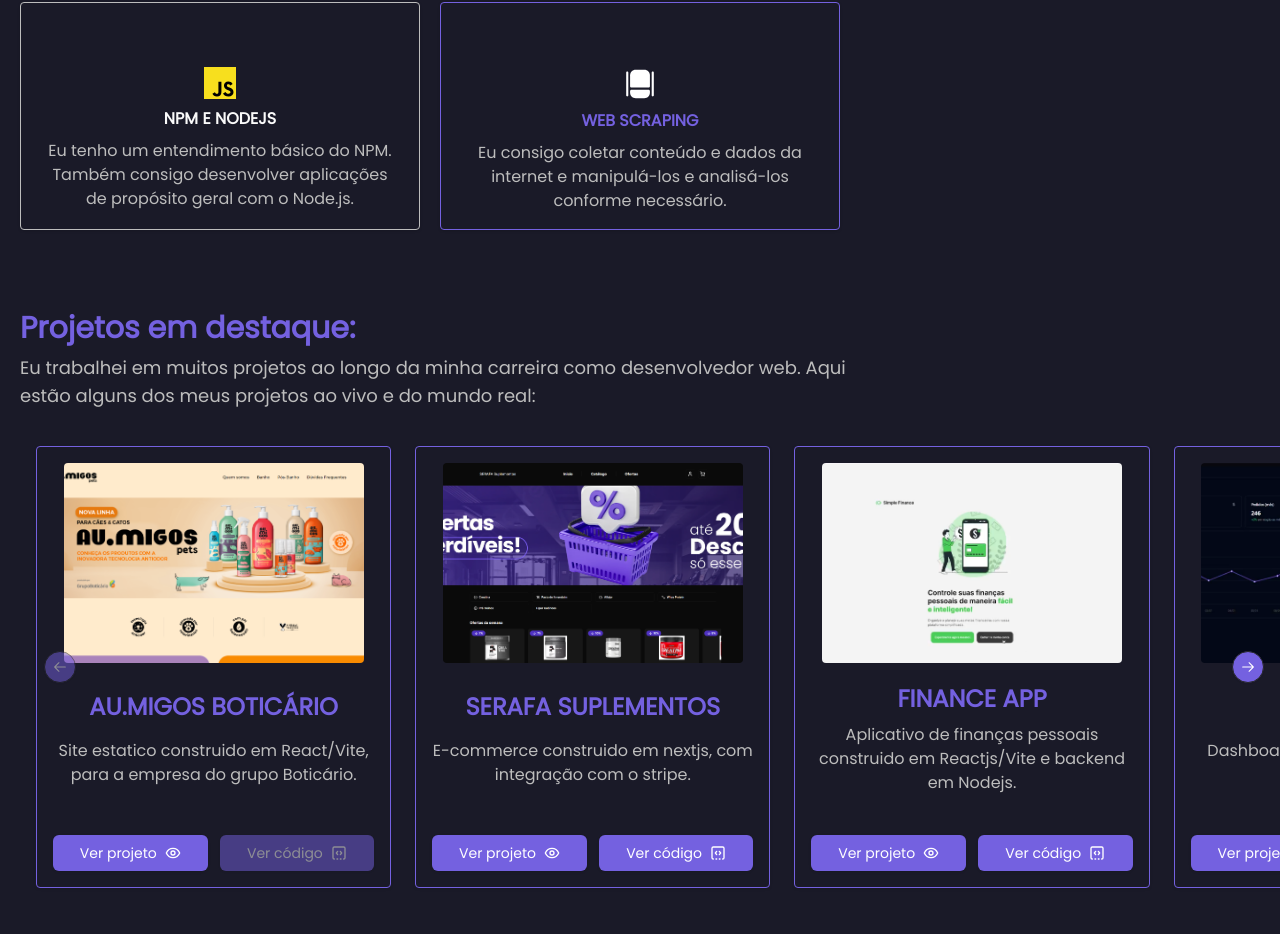
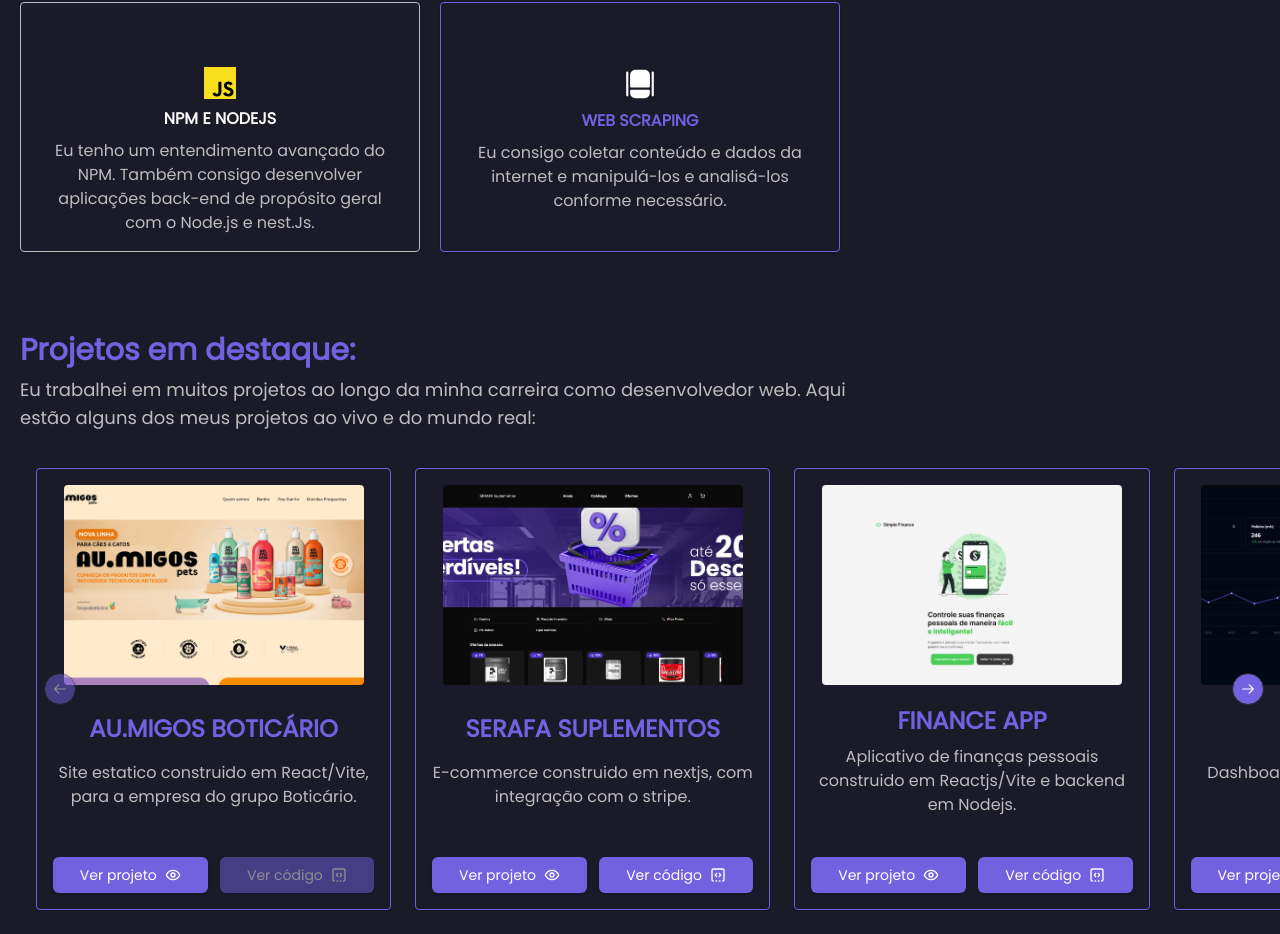
Before and after one commit to serafimmatheus/portfolio, a Next.js app: page / in a window 1280 px wide. Shown: the part 1578-2512 px from the top of the page. Built offline with nearby package versions, Linux system fonts and the light colour scheme.

Commit message:
feat: copyrith text npm and node

```diff
--- a/src/app/(home)/page.tsx
+++ b/src/app/(home)/page.tsx
@@ -196,8 +196,9 @@
                 </div>
                 <p className="font-bold uppercase">NPM E NODEJS</p>
                 <p className="text-foreground">
-                  Eu tenho um entendimento básico do NPM. Também consigo
-                  desenvolver aplicações de propósito geral com o Node.js.
+                  Eu tenho um entendimento avançado do NPM. Também consigo
+                  desenvolver aplicações back-end de propósito geral com o
+                  Node.js e nest.Js.
                 </p>
               </CardContent>
             </Card>
--- a/src/app/obrigado/page.tsx
+++ b/src/app/obrigado/page.tsx
@@ -22,7 +22,8 @@
             LinkedIn
             <LinkedinIcon size={24} />
           </Link>
-        </Button>{' '}
+        </Button>
+
         <Button variant="outline" className="flex gap-2 text-white" asChild>
           <Link
             href="https://www.linkedin.com/in/matheus-serafim-753893a7/"
```
